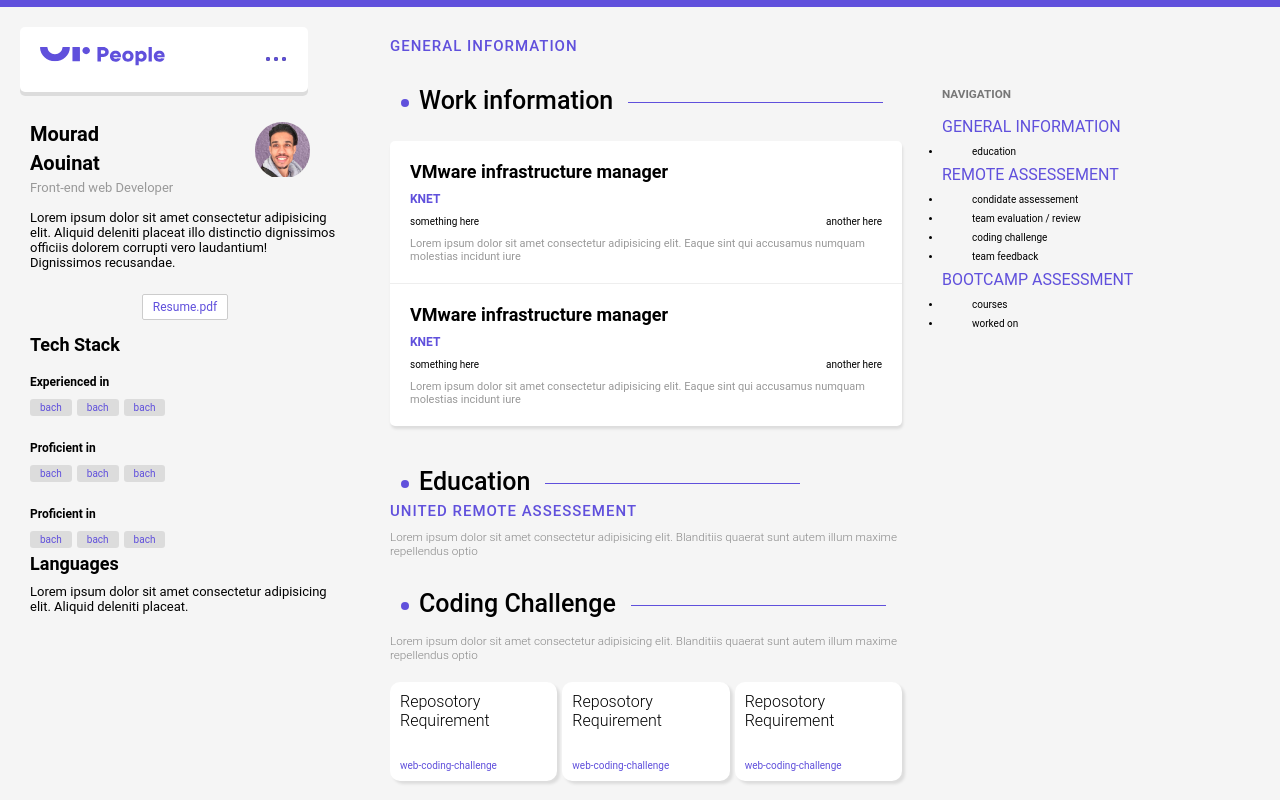
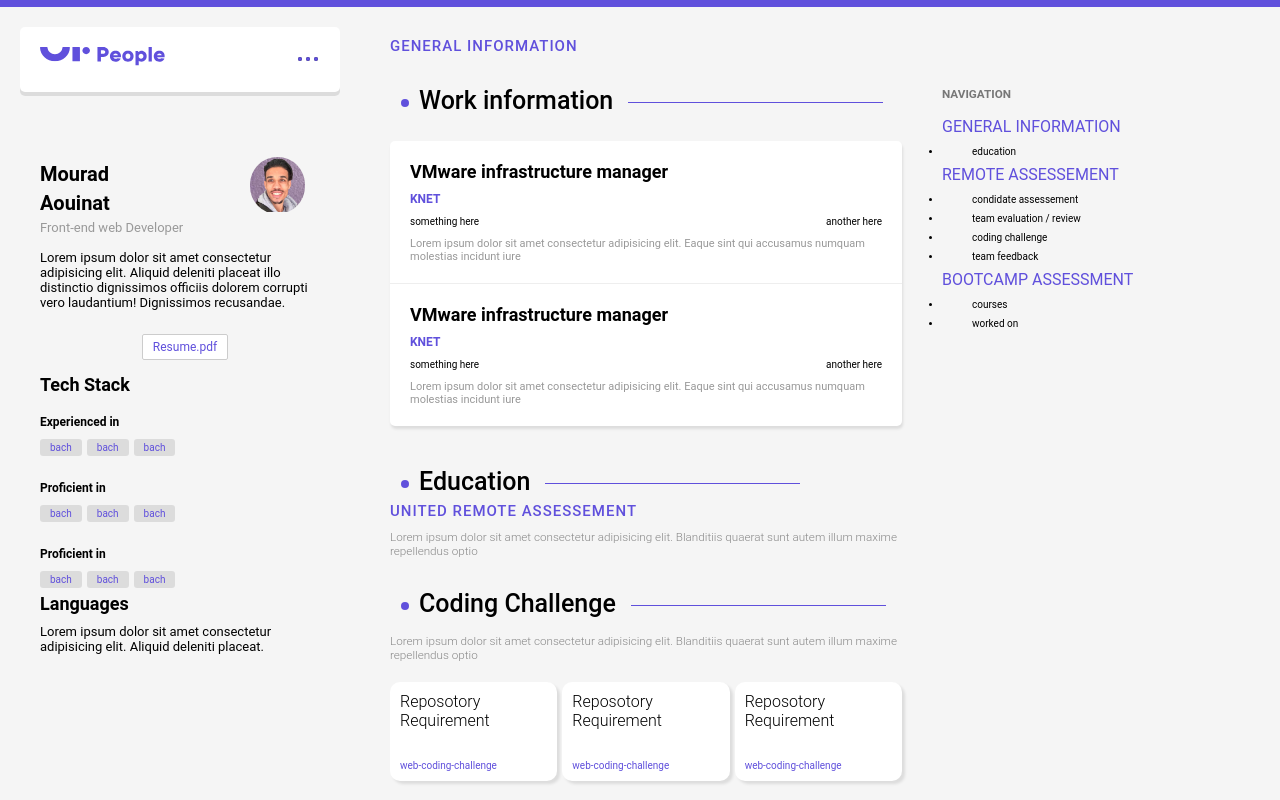
Before and after one commit to mouradaouinat/ur-people, a React (Create React App) app: page /profile/1 in a window 1280 px wide. Shown: the top 800 px of the page. Built offline with nearby package versions, Linux system fonts and the light colour scheme.

Commit message:
make minor tweaks

```diff
--- a/src/components/layout/Navbar.jsx
+++ b/src/components/layout/Navbar.jsx
@@ -4,7 +4,7 @@ import urPeople from "../../ur-people.svg";
 import dots from "../../dots.svg";
 
 const Container = styled.div`
-  width: 90%;
+  width: 100%;
   height: 6.5rem;
   background: #fff;
   border-radius: 0.5rem;
--- a/src/components/layout/Navigation.jsx
+++ b/src/components/layout/Navigation.jsx
@@ -12,6 +12,10 @@ const Container = styled.div`
   position: relative;
 
   @media only screen and (max-width: 600px) {
+    display: none;
+  }
+
+  @media only screen and (max-width: 768px) {
     display: none;
   }
 `;
--- a/src/components/layout/SectionHeading.jsx
+++ b/src/components/layout/SectionHeading.jsx
@@ -5,6 +5,10 @@ const MainHeading = styled.h1`
   font-size: 2.5rem;
   margin-right: 1.5rem;
   font-weight: 500;
+
+  @media only screen and (max-width: 600px) {
+    font-size: 2rem;
+  }
 `;
 
 const MainHeadingWrapper = styled.div`
@@ -20,6 +24,10 @@ const Dot = styled.div`
   border-radius: 1rem;
   background-color: #6050dc;
   margin: 1.3rem 1rem;
+
+  @media only screen and (max-width: 600px) {
+    margin: 1rem 1rem;
+  }
 `;
 
 const Line = styled.div`
@@ -27,6 +35,10 @@ const Line = styled.div`
   width: 50%;
   background-color: #6050dc;
   margin: 1.6rem 0;
+
+  @media only screen and (max-width: 600px) {
+    display: none;
+  }
 `;
 
 const SectionHeading = ({ title }) => (
--- a/src/components/sections/PersonCard.jsx
+++ b/src/components/sections/PersonCard.jsx
@@ -7,24 +7,38 @@ const Card = styled.div`
   width: 100%;
   border-radius: 1rem;
   margin: 3rem auto;
-  position: relative;
+  padding: 1rem;
+
+  @media only screen and (max-width: 600px) {
+    background: #fff;
+    border-radius: 0.5rem;
+    box-shadow: 3px 3px 10px rgba(0, 0, 0, 0.1);
+  }
 `;
 
 const Wrapper = styled.div`
   width: 25%;
   margin: 2rem 2rem;
 
+  @media only screen and (max-width: 768px) {
+    width: 50%;
+  }
+
   @media only screen and (max-width: 600px) {
-    width: 100%;
+    width: 90%;
   }
 `;
 
 const CardImage = styled.div`
-  position: absolute;
-  right: 3rem;
-  top: 0;
   border-radius: 200px;
   overflow: hidden;
+  margin-right: 2.5rem;
+  margin-top: 2.5rem;
+  float: right;
+
+  @media only screen and (max-width: 600px) {
+    border: 0.6rem solid rgba(100, 100, 100, 0.2);
+  }
 `;
 
 const CardInfo = styled.div`
```
